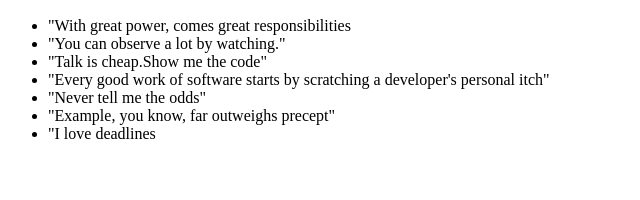
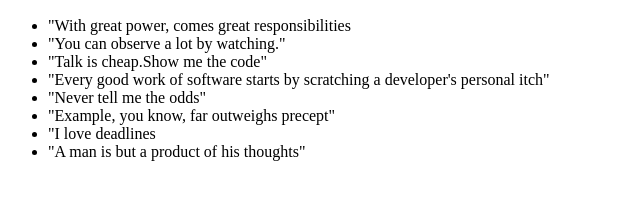
Before and after one commit to D050597/1main_openSAP_repo, a plain HTML site: page index.html in a window 1280 px wide. Shown: the part 110-310 px from the top of the page, without its empty margins (0-640 px from the left). Drawn offline with Linux system fonts and the light colour scheme.

Commit message:
Mahatma Gandhis quote

```diff
--- a/index.html
+++ b/index.html
@@ -16,6 +16,7 @@
 			<li>"Never tell me the odds"</li>
 			<li>"Example, you know, far outweighs precept"</li>
 			<li>"I love deadlines</li>
+			<li>"A man is but a product of his thoughts"</li>
 		</ul>
 	</body>
 </html>
```
